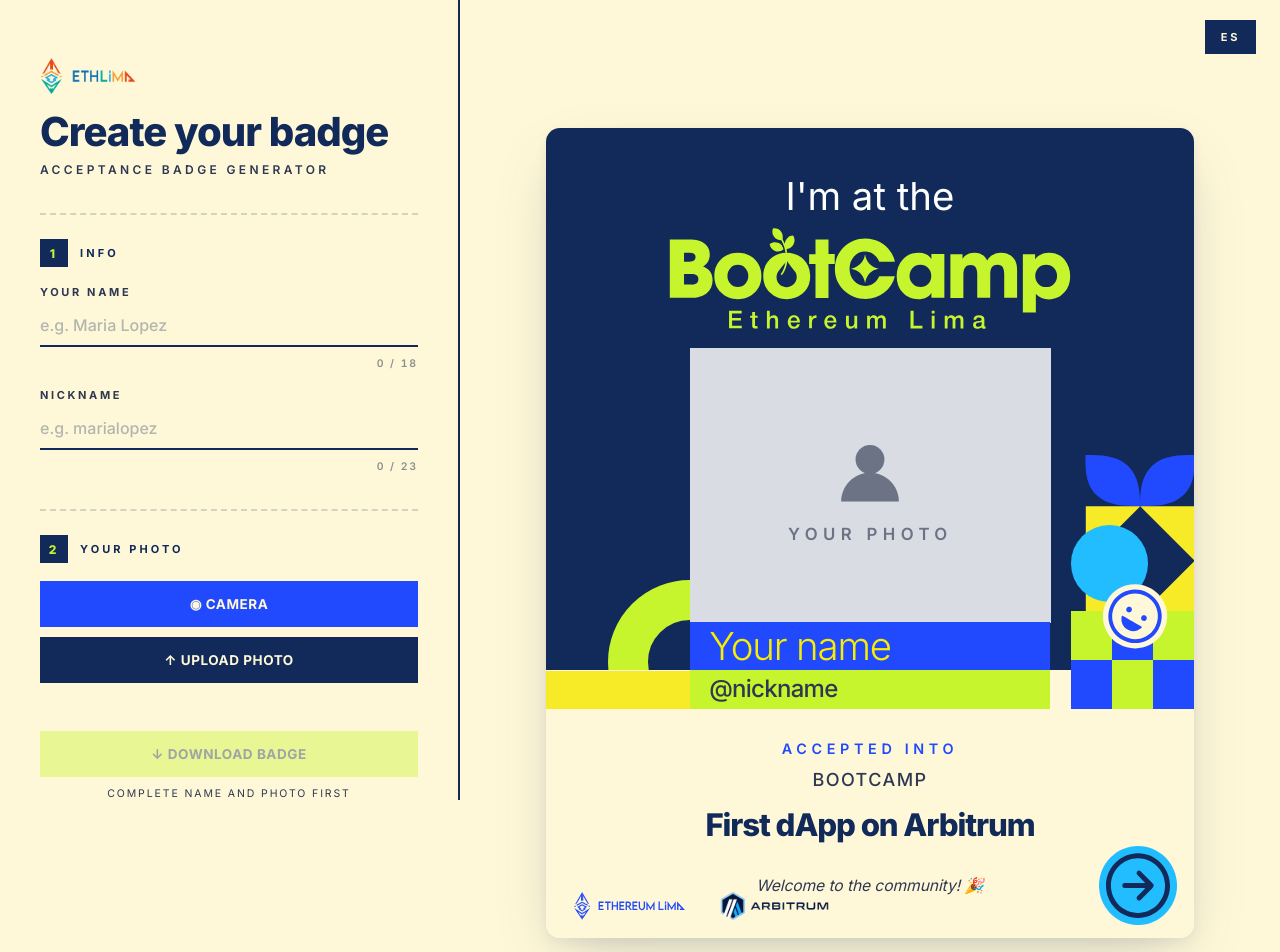
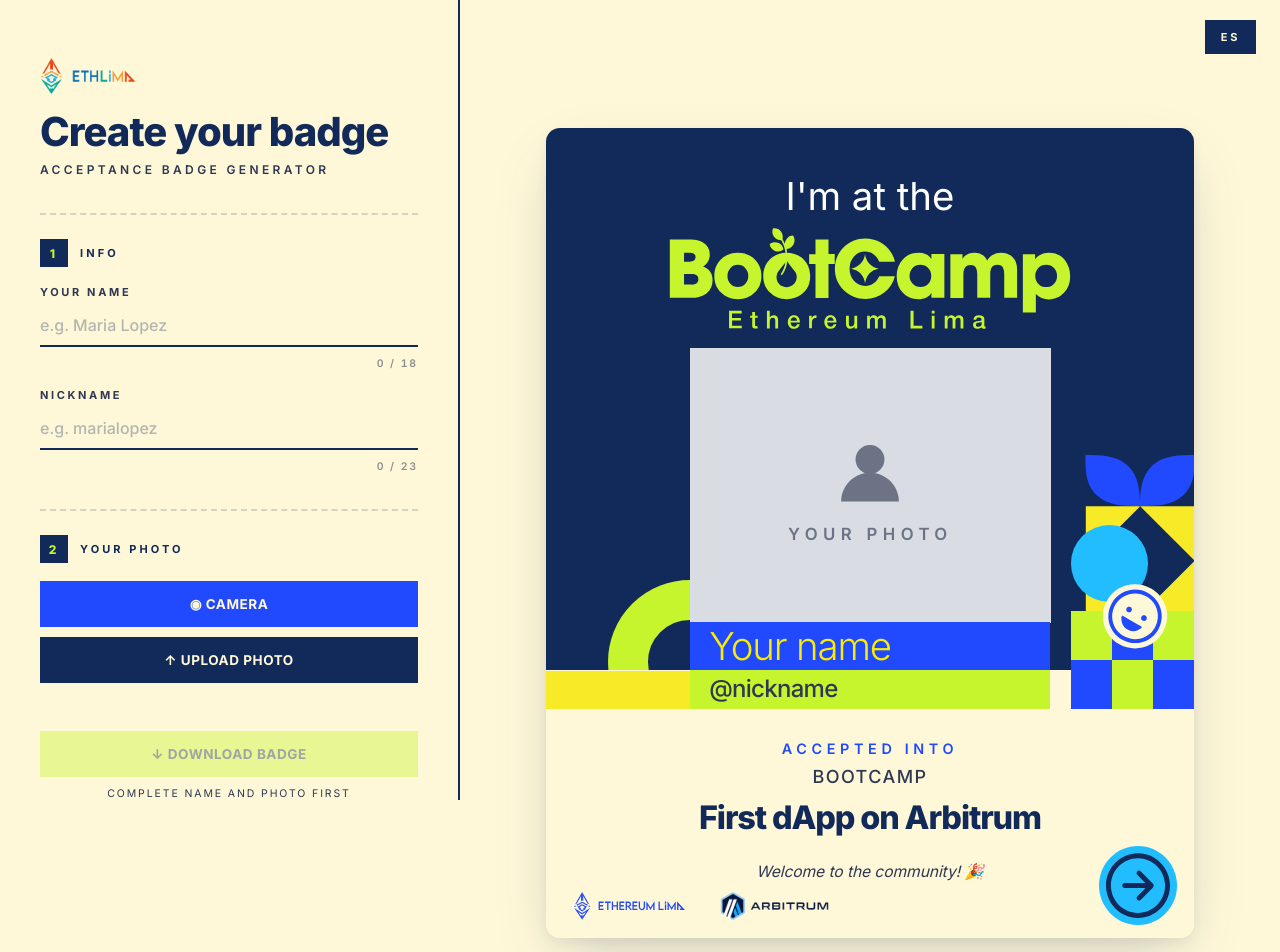
Before and after one commit to ethlima/badge-bootcamp, a React (Vite) app: page / in a window 1280 px wide. Shown: the top 952 px of the page. Built offline with nearby package versions, Linux system fonts and the light colour scheme.

Commit message:
Update Badge.module.css

```diff
--- a/src/components/Badge/Badge.module.css
+++ b/src/components/Badge/Badge.module.css
@@ -268,7 +268,7 @@
   flex-direction: column;
   align-items: center;
   text-align: center;
-  gap: calc(24px * var(--bs));
+  gap: calc(18px * var(--bs));
   z-index: 3;
   pointer-events: none;
 }
@@ -296,15 +296,15 @@
 .msgBrand {
   font-family: "Inter", "Helvetica Neue", Helvetica, Arial, sans-serif;
   font-weight: 800;
-  font-size: calc(52px * var(--bs));
+  font-size: calc(54px * var(--bs));
   letter-spacing: -0.035em;
   color: #112a59;
-  line-height: 1.4;
+  line-height: 1.35;
   display: inline-block;
   width: 100%;
   white-space: normal;
   word-wrap: break-word;
-  margin-bottom: calc(6px * var(--bs));
+  margin-bottom: calc(4px * var(--bs));
 }
 
 .msgWelcome {
@@ -315,7 +315,7 @@
   line-height: 1.4;
   color: #2e3852;
   letter-spacing: -0.005em;
-  margin-top: calc(16px * var(--bs));
+  margin-top: calc(12px * var(--bs));
 }
 
 /* === Arrow circle (z 3) — Figma spec: 131x131 at (921, 1197). */
```
